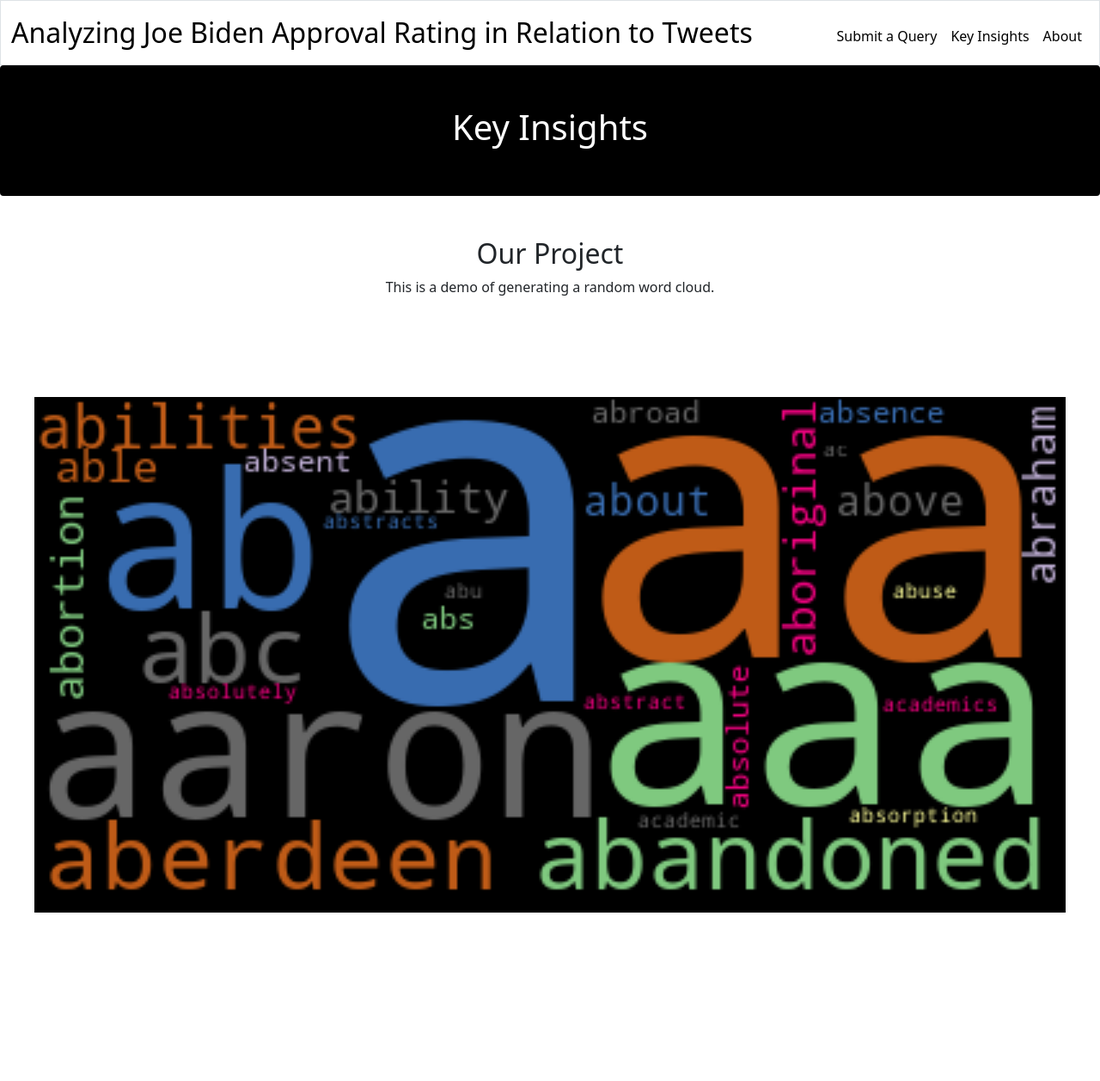
After one commit to kaitlynsandor/BidenTweetAnalysis, a Flask app: template templates/insights.html in a window 1280 px wide. The commit adds this page. Shown: the whole page at 86% size. Run offline with Flask 2, Linux system fonts and the light colour scheme; the template is opened without the code that fills it, so the values that code supplies are empty; parts of the project's set-up code (start-up, migrations or seed data) failed here and were passed over.

Commit message:
added support for generating a word cloud

```diff
--- a/app.py
+++ b/app.py
@@ -3,7 +3,9 @@ from flask import Flask, flash, redirect, render_template, request, session
 from flask_session import Session
 from nltk.probability import FreqDist
 from wordcloud import WordCloud
-import matplotlib as plt
+import matplotlib
+import requests
+import matplotlib.pyplot as plt
 
 # Configure application
 app = Flask(__name__)
@@ -29,14 +31,24 @@ def after_request(response):
 def index():
     return render_template('index.html')
 
+@app.route("/insights", methods=["GET", "POST"])
+def insights():
+    response = requests.get(
+        'https://www.mit.edu/~ecprice/wordlist.10000',
+        timeout=10)
+    string_of_words = response.content.decode('utf-8')
+    list_of_words = string_of_words.splitlines()
+    get_topic_frequency(list_of_words[0:100])
+    return render_template('insights.html')
+
 @app.route("/about",  methods=["GET", "POST"])
 def about():
     return render_template('about.html')
 
 def get_topic_frequency(tweets):
     # iterate through each tweet, then each token in each tweet, and store in one list
-    flat_words = [item for sublist in tweets for item in sublist]
-    word_freq = FreqDist(flat_words)
+    # flat_words = [item for sublist in tweets for item in sublist]
+    word_freq = FreqDist(tweets)
     word_freq.most_common(30)
 
     # retrieve word and count from FreqDist tuples
@@ -56,10 +68,9 @@ def get_topic_frequency(tweets):
     plt.imshow(wordcloud, interpolation='bilinear')
     plt.axis("off")
     plt.tight_layout(pad=0)
-    plt.savefig('top_30_cloud.png')
-    plt.show()
-
+    plt.savefig('./static/images/cloud.png')
 
 if __name__=="__main__":
+    matplotlib.use('Agg')
     app.run(host=os.getenv('IP', '0.0.0.0'),
             port=int(os.getenv('PORT', 8000)))
--- a/initializeSQL.py
+++ b/initializeSQL.py
@@ -1,6 +1,5 @@
 import pandas as pd
 import sqlite3
-
 
 # sameple code to read in csv to database once we get to this stage...this code only needs to be run once
 with open('tweets.csv', 'r') as f:
--- a/templates/index.html
+++ b/templates/index.html
@@ -28,7 +28,7 @@
                 <a href="/"><h3>Submit a Query</h3></a>
             </div>
             <div class="col">
-                <a href="/"><h3>Key Insights</h3></a>
+                <a href="/insights"><h3>Key Insights</h3></a>
             </div>
         </div>
     </div>
--- /dev/null
+++ b/templates/insights.html
@@ -0,0 +1,15 @@
+{% extends "layout.html" %}
+
+{% block title %}
+    Key Insights
+{% endblock %}
+
+{% block main %}
+<h2>Our Project</h2>
+    <div class="container">
+        <p>
+            This is a demo of generating a random word cloud.
+        </p>
+    </div>
+<img src="./static/images/cloud.png" alt="my plot">
+{% endblock %}
--- a/templates/layout.html
+++ b/templates/layout.html
@@ -31,7 +31,7 @@
                 <div class="collapse navbar-collapse" id="navbar">
                         <ul class="navbar-nav ms-auto mt-2">
                             <li class="nav-item"><a class="nav-link" href="/">Submit a Query</a></li>
-                            <li class="nav-item"><a class="nav-link" href="/">Key Insights</a></li>
+                            <li class="nav-item"><a class="nav-link" href="/insights">Key Insights</a></li>
                             <li class="nav-item"><a class="nav-link" href="/about">About</a></li>
                         </ul>
                 </div>
```
Also changed, not shown: static/images/cloud.png (added), 1 other file.
